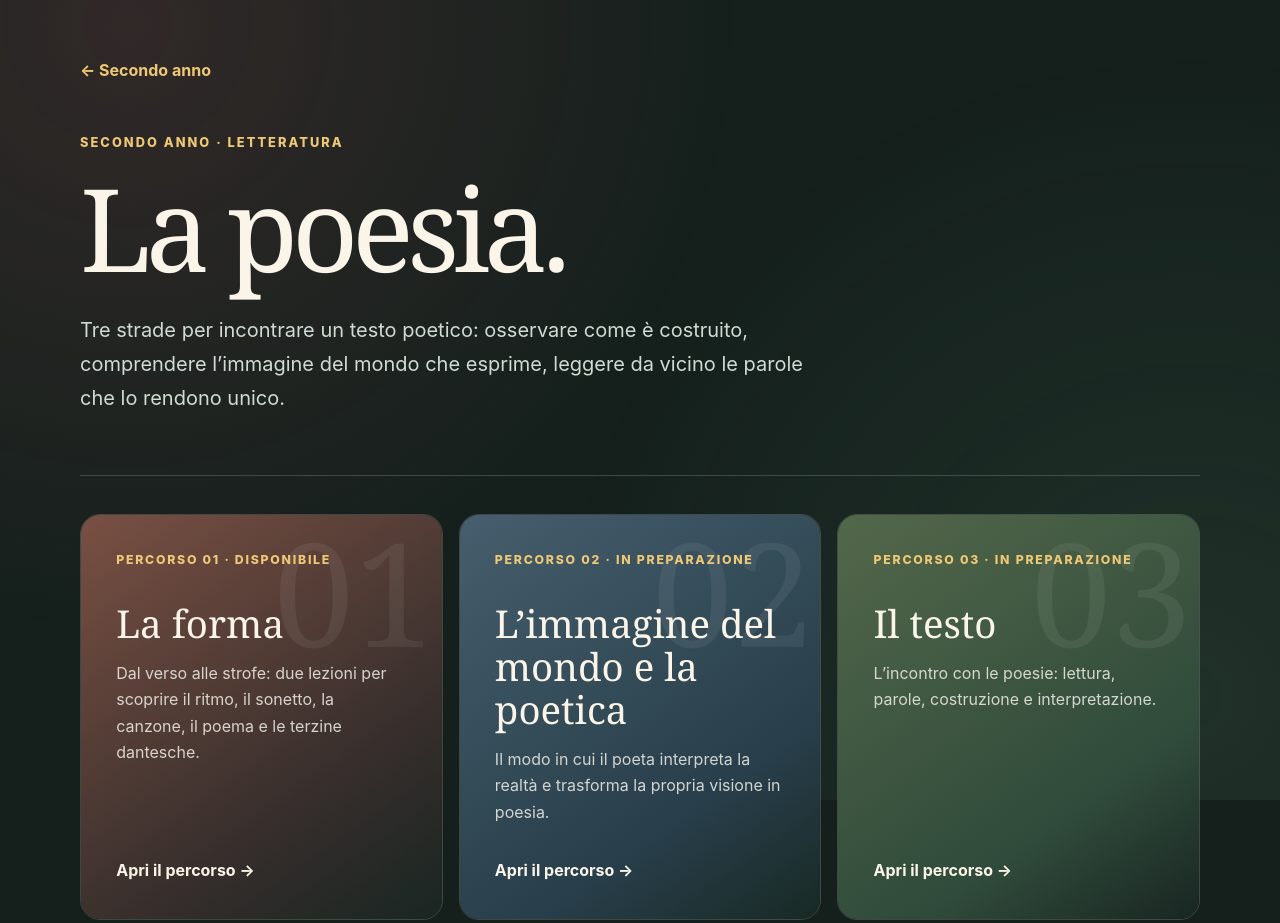
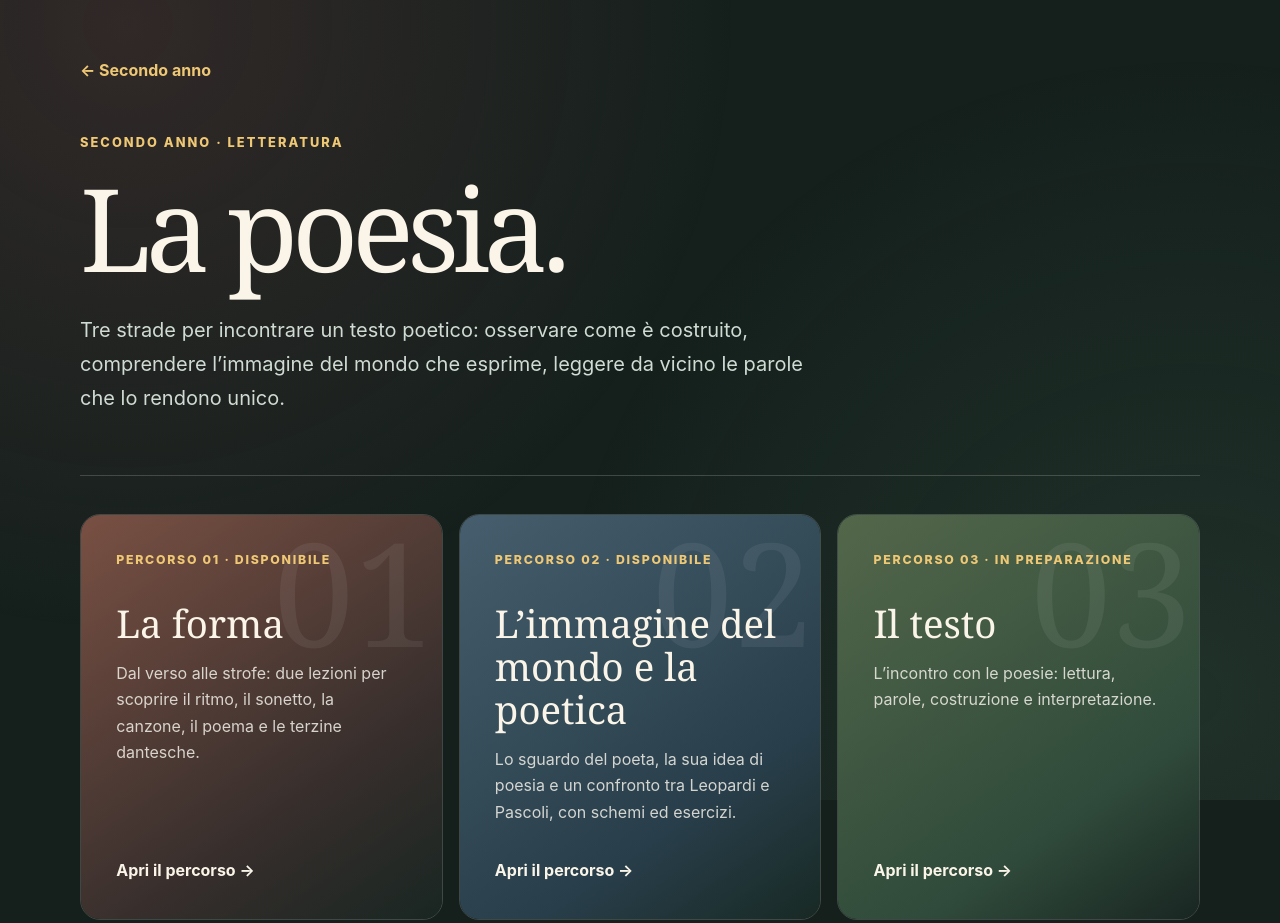
Before and after one commit to gb69prof/II-anno, a website: page Poesia/index.html in a window 1280 px wide. Shown: the top 923 px of the page. Drawn offline with Linux system fonts and the light colour scheme.

Commit message:
Poesia: segnala il secondo percorso come disponibile

```diff
--- a/Poesia/index.html
+++ b/Poesia/index.html
@@ -8,6 +8,6 @@
 <p class="intro">Tre strade per incontrare un testo poetico: osservare come è costruito, comprendere l’immagine del mondo che esprime, leggere da vicino le parole che lo rendono unico.</p></header>
 <section class="tiles" aria-label="Scegli il percorso">
 <a class="tile forma" href="./la-forma/" data-mark="01"><span class="number">Percorso 01 · Disponibile</span><h2>La forma</h2><p>Dal verso alle strofe: due lezioni per scoprire il ritmo, il sonetto, la canzone, il poema e le terzine dantesche.</p><span class="enter">Apri il percorso →</span></a>
-<a class="tile mondo" href="./immagine-del-mondo-e-la-poetica/" data-mark="02"><span class="number">Percorso 02 · In preparazione</span><h2>L’immagine del mondo e la poetica</h2><p>Il modo in cui il poeta interpreta la realtà e trasforma la propria visione in poesia.</p><span class="enter">Apri il percorso →</span></a>
+<a class="tile mondo" href="./immagine-del-mondo-e-la-poetica/" data-mark="02"><span class="number">Percorso 02 · Disponibile</span><h2>L’immagine del mondo e la poetica</h2><p>Lo sguardo del poeta, la sua idea di poesia e un confronto tra Leopardi e Pascoli, con schemi ed esercizi.</p><span class="enter">Apri il percorso →</span></a>
 <a class="tile testo" href="./il-testo/" data-mark="03"><span class="number">Percorso 03 · In preparazione</span><h2>Il testo</h2><p>L’incontro con le poesie: lettura, parole, costruzione e interpretazione.</p><span class="enter">Apri il percorso →</span></a>
 </section></main><footer><div class="wrap">La poesia · Secondo anno · Materiali di gbprof e Libera</div></footer></body></html>
```
